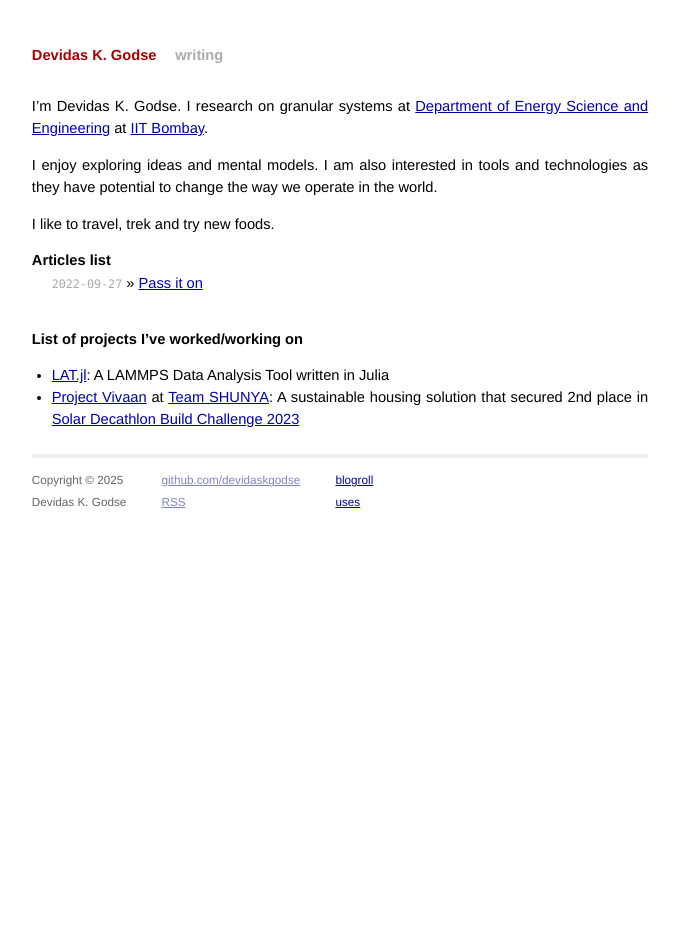
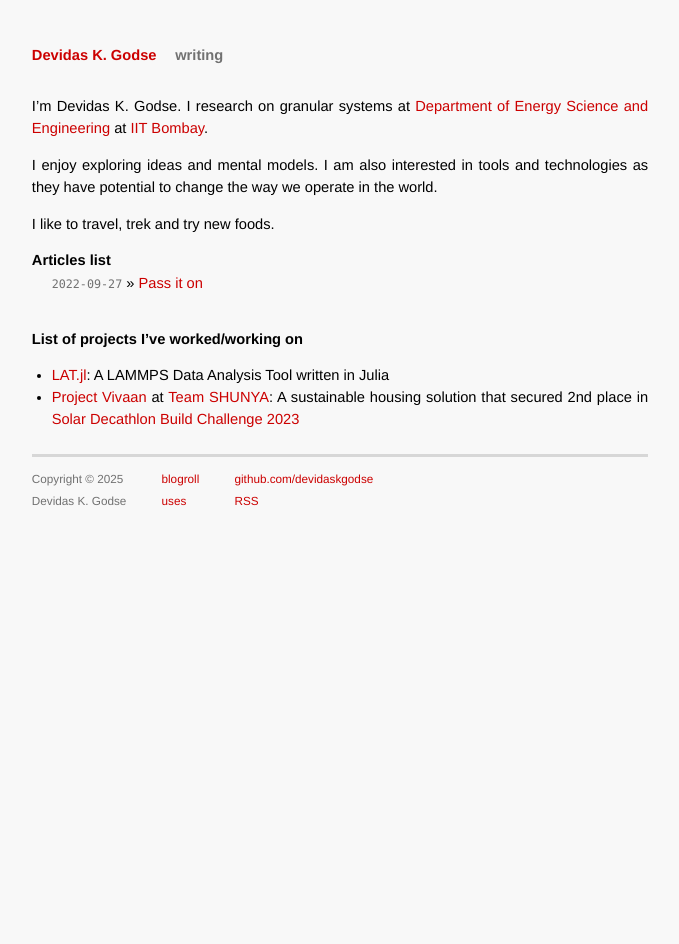
Before and after one commit to devidaskgodse/devidaskgodse.github.io, a Jekyll site: the page built from index.md, in a window 1280 px wide. Shown: the whole page, without its empty margins (300-979 px from the left). Built offline with Jekyll 4.4.1, drawn with Linux system fonts in a browser that asks for light colours.

Commit message:
updated css styling

```diff
--- a/Gemfile
+++ b/Gemfile
@@ -31,3 +31,5 @@ gem "wdm", "~> 0.1", :platforms => [:mingw, :x64_mingw, :mswin]
 # Lock `http_parser.rb` gem to `v0.6.x` on JRuby builds since newer versions of the gem
 # do not have a Java counterpart.
 gem "http_parser.rb", "~> 0.6.0", :platforms => [:jruby]
+
+gem "webrick", "~> 1.9"
--- a/_includes/css/screen.css
+++ b/_includes/css/screen.css
@@ -3,6 +3,16 @@
 /* Common
 /*
 /*****************************************************************************/
+
+:root {
+  --black: oklch(0 0 0);
+  --gray-dark: oklch(0.55 0 0);
+  --gray: oklch(0.75 0 0);
+  --gray-light: oklch(0.88 0 0);
+  --offwhite: oklch(0.98 0 0);
+
+  --red: oklch(0.5 0.25 25);
+}
 
 /* Global Reset */
 
@@ -17,11 +27,10 @@ body {
 }
 
 body {
-    background-color: white;
+    background-color: var(--offwhite);
     font:
         13.34px helvetica,
         arial,
-        clean,
         sans-serif;
     *font-size: small;
     text-align: center;
@@ -45,15 +54,13 @@ p {
 }
 
 a {
-    color: #00a;
+    text-decoration: none;
+    color: var(--red);
+
 }
 
 a:hover {
-    color: black;
-}
-
-a:visited {
-    color: #a0a;
+    text-decoration: underline;
 }
 
 table {
@@ -77,7 +84,7 @@ ul.posts li {
 }
 
 ul.posts span {
-    color: #aaa;
+    color: var(--gray-dark);
     font-family: Monaco, "Courier New", monospace;
     font-size: 80%;
 }
@@ -97,22 +104,22 @@ ul.posts span {
 }
 
 .title {
-    color: #a00;
+    color: var(--red);
     font-weight: bold;
     margin-bottom: 2em;
 }
 
 .site .title a {
-    color: #a00;
+    color: var(--red);
     text-decoration: none;
 }
 
 .site .title a:hover {
-    color: black;
+    color: var(--black);
 }
 
 .site .title a.extra {
-    color: #aaa;
+    color: var(--gray-dark);
     text-decoration: none;
     margin-left: 1em;
 }
@@ -122,34 +129,33 @@ ul.posts span {
 }
 
 .site .meta {
-    color: #aaa;
+    color: var(--gray-dark);
 }
 
 .site .footer {
     font-size: 80%;
-    color: #666;
-    border-top: 4px solid #eee;
+    color: var(--gray-dark);
+    border-top: 3px solid var(--gray-light);
     margin-top: 2em;
     overflow: hidden;
 }
 
-.site .footer .contact {
+.site .footer .footer_column {
     float: left;
     margin-right: 3em;
 }
 
-.site .footer .contact a {
-    color: #8085c1;
+.site .footer .footer_column a {
 }
 
-.site .footer .rss {
+.site .footer .last {
     margin-right: -0.2em;
     float: none;
 }
 
-.site .footer .rss img {
+/*.site .footer .rss img {
     border: 0;
-}
+}*/
 
 /*****************************************************************************/
 /*
@@ -163,8 +169,8 @@ ul.posts span {
 /* standard */
 
 #post pre {
-    border: 1px solid #ddd;
-    background-color: #eef;
+    border: 1px solid var(--gray);
+    background-color: var(--gray-light);
     padding: 0 0.4em;
 }
 
@@ -174,8 +180,8 @@ ul.posts span {
 }
 
 #post code {
-    border: 1px solid #ddd;
-    background-color: #eef;
+    border: 1px solid var(--gray);
+    background-color: var(--gray-light);
     font-size: 85%;
     padding: 0 0.2em;
 }
@@ -191,13 +197,13 @@ ul.posts span {
 
 #post blockquote {
     padding-left: 1em;
-    border-left: 5px solid #ddd;
+    border-left: 5px solid var(--gray);
     font-style: italic;
 }
 
 #post .note {
     padding-left: 1em;
-    border-left: 5px solid #a00;
+    border-left: 5px solid var(--red);
     font-style: italic;
 }
 
@@ -205,12 +211,12 @@ ul.posts span {
 
 #post pre.terminal {
     border: 1px solid black;
-    background-color: #333;
+    background-color: var(--gray);
     color: white;
 }
 
 #post pre.terminal code {
-    background-color: #333;
+    background-color: var(--gray);
 }
 
 #related {
--- a/_includes/footer.html
+++ b/_includes/footer.html
@@ -1,5 +1,5 @@
 <div class="footer">
-    <div class="contact">
+    <div class="footer_column">
         <p>
             Copyright &copy; 2025
             <br />
@@ -7,7 +7,14 @@
             <br />
         </p>
     </div>
-    <div class="contact">
+    <div class="footer_column">
+        <p>
+            <a href="/construction">blogroll</a>
+            <br />
+            <a href="/construction">uses</a><br />
+        </p>
+    </div>
+    <div class="last">
         <p>
             <a href="https://github.com/{{site.github_username}}"
                 >github.com/{{site.github_username}}</a
@@ -15,11 +22,4 @@
             <a href="https://devidaskgodse.github.io/feed.xml">RSS</a><br />
         </p>
     </div>
-    <div class="rss">
-        <p>
-            <a href="/construction">blogroll</a>
-            <br />
-            <a href="/construction">uses</a><br />
-        </p>
-    </div>
 </div>
```
